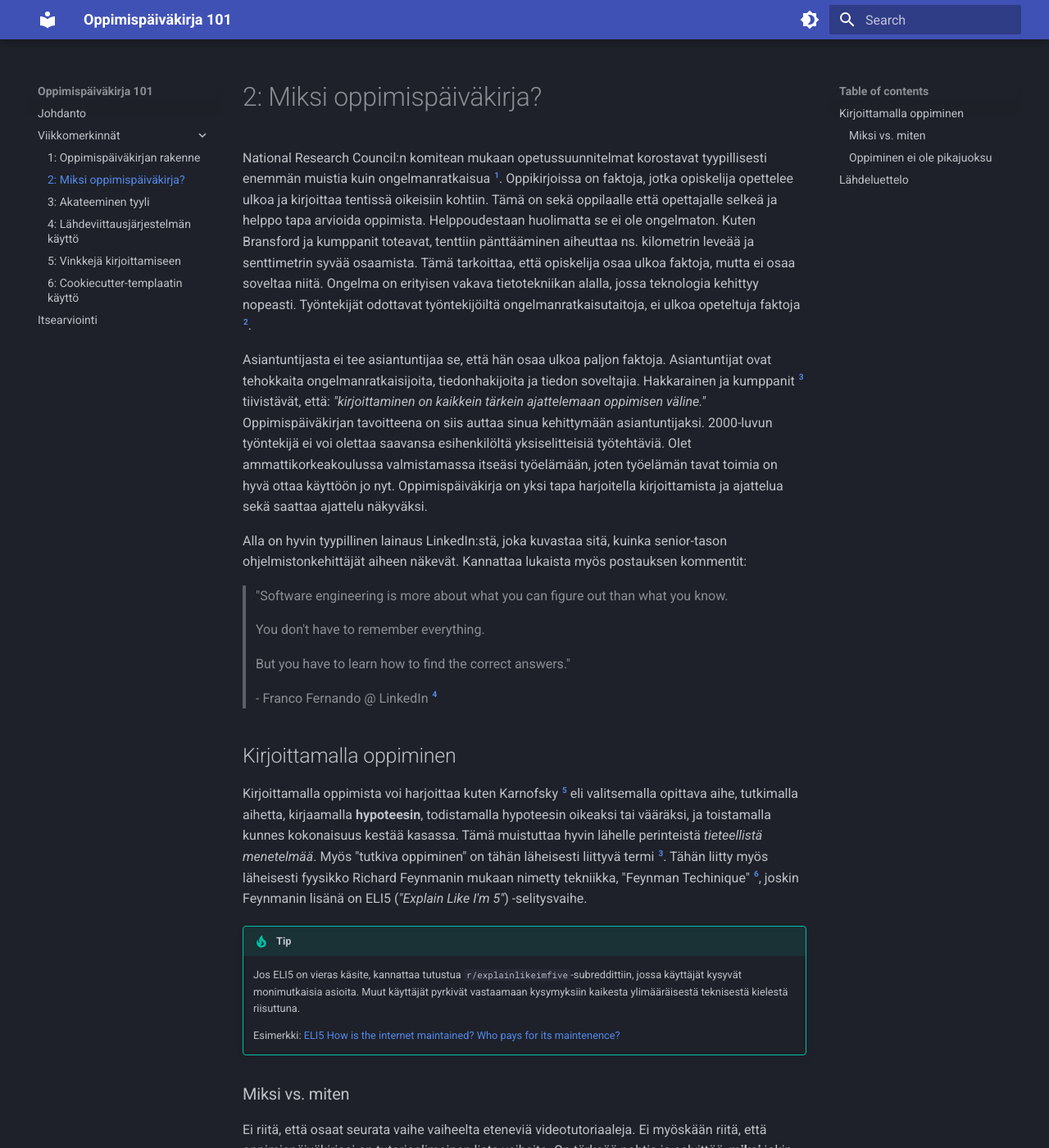
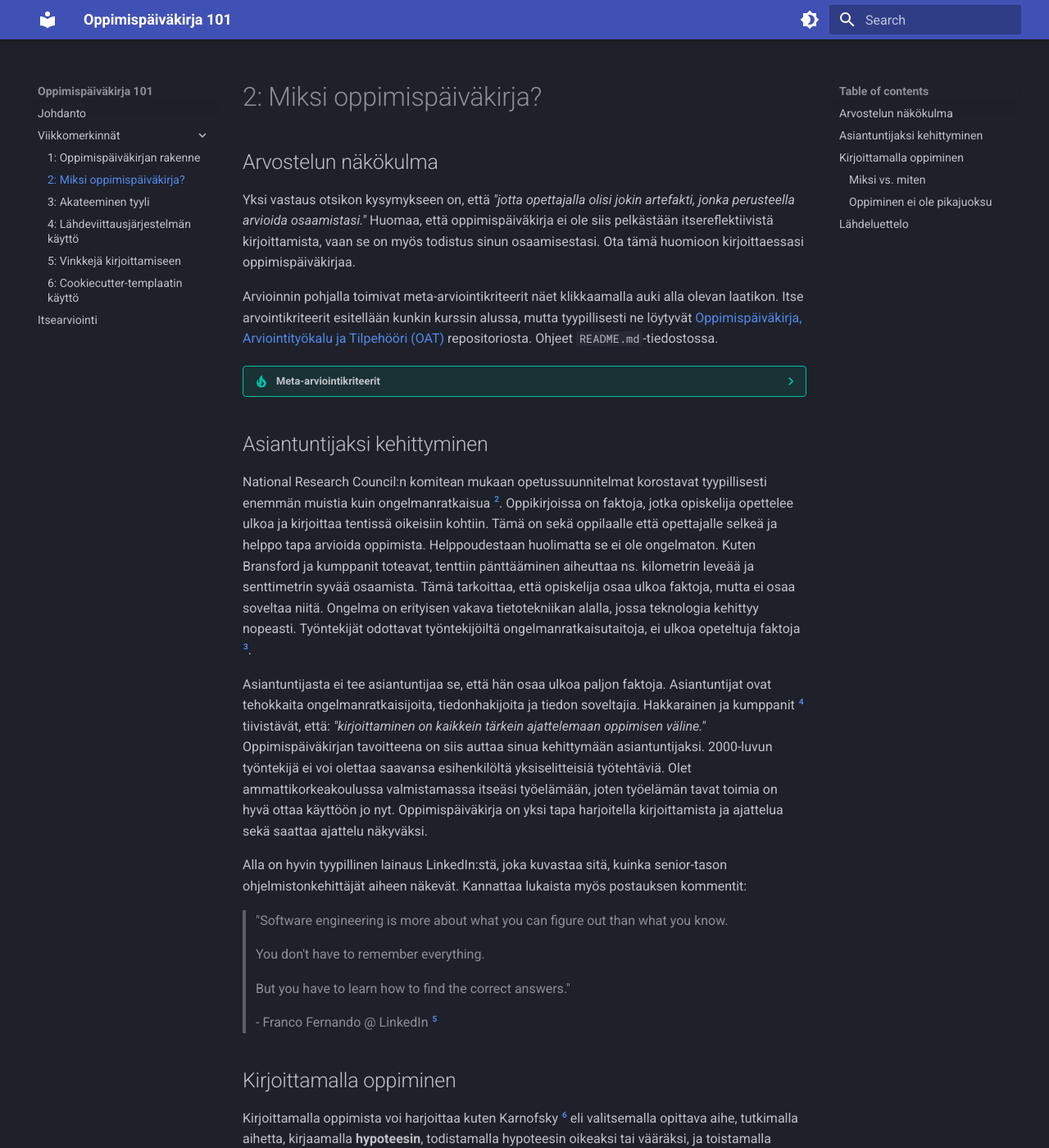
Before and after one commit to sourander/oat, an MkDocs documentation site: the page built from docs/weeks/02_miksi.md, in a window 1280 px wide and 1400 px high. Shown: the whole window at 82% size. Built offline with MkDocs 1.6.1 and Material for MkDocs 9.7.7, drawn with Linux system fonts in a browser that asks for light colours; some of the changed text lies outside the part shown.

Commit message:
Grading and referencing fine-tuned.

```diff
--- a/docs/weeks/02_miksi.md
+++ b/docs/weeks/02_miksi.md
@@ -1,4 +1,38 @@
 # 2: Miksi oppimispäiväkirja?
+
+## Arvostelun näkökulma
+
+Yksi vastaus otsikon kysymykseen on, että *"jotta opettajalla olisi jokin artefakti, jonka perusteella arvioida osaamistasi."* Huomaa, että oppimispäiväkirja ei ole siis pelkästään itsereflektiivistä kirjoittamista, vaan se on myös todistus sinun osaamisestasi. Ota tämä huomioon kirjoittaessasi oppimispäiväkirjaa.
+
+Arvioinnin pohjalla toimivat meta-arviointikriteerit näet klikkaamalla auki alla olevan laatikon. Itse arvointikriteerit esitellään kunkin kurssin alussa, mutta tyypillisesti ne löytyvät [Oppimispäiväkirja, Arviointityökalu ja Tilpehööri (OAT)](https://github.com/sourander/oat/) repositoriosta. Ohjeet `README.md`-tiedostossa.
+
+??? tip "Meta-arviointikriteerit"
+
+    Alla on meta-arvointikriteerit, jotka löytyvät [Pedagoginen toimintamalli 2022 - cKAMK 2.0](https://www.theseus.fi/handle/10024/508415) julkaisusta [^c3add6]. Nämä kriteerit toimivat oppimispäiväkirjan arviointikriteereiden perustana. Jos haluat nähdä muiden kuin kiitettävien arvosanojen kriteerit, lue alkuperäinen julkaisu.
+
+    **Kiitettävä (5)**
+
+    Opiskelija osaa suhteessa osaamistavoitteisiin:
+
+    **Tiedot**:
+
+    * käyttää asiantuntevasti ja laaja-alaisesti ammattialansa käsitteitä sekä yhdistää niitä
+    kokonaisuuksiksi.
+
+    **Taidot**:
+
+    * analysoida, vertailla, yhdistellä ja valita tietoa sekä esittää vaihtoehtoisia toimintatapoja
+    * analysoida, reflektoida ja arvioida kriittisesti omaa osaamistaan ja ammattialansa toimintatapoja hankkimansa tiedon avulla
+    * toimia itsenäisesti, vastuullisesti, aloitteellisesti ja joustavasti kulloisessakin oppimis- ja toimintaympäristössä
+    * valita ja arvioida kriittisesti ammattialansa tekniikoita ja malleja sekä käyttää niitä toiminnassaan.
+
+    **Asenteet**:
+
+    * toimia asiakaslähtöisesti, tavoitteellisesti ja työelämää kehittävästi
+    * toimia ryhmän jäsenenä edistäen ja kehittäen ryhmän toimintaa
+    * soveltaa kriittisesti ammattieettisiä periaatteita toiminnassaan.
+
+## Asiantuntijaksi kehittyminen
 
 National Research Council:n komitean mukaan opetussuunnitelmat korostavat tyypillisesti enemmän muistia kuin ongelmanratkaisua [^a029a4]. Oppikirjoissa on faktoja, jotka opiskelija opettelee ulkoa ja kirjoittaa tentissä oikeisiin kohtiin. Tämä on sekä oppilaalle että opettajalle selkeä ja helppo tapa arvioida oppimista. Helppoudestaan huolimatta se ei ole ongelmaton. Kuten Bransford ja kumppanit toteavat, tenttiin pänttääminen aiheuttaa ns. kilometrin leveää ja senttimetrin syvää osaamista. Tämä tarkoittaa, että opiskelija osaa ulkoa faktoja, mutta ei osaa soveltaa niitä. Ongelma on erityisen vakava tietotekniikan alalla, jossa teknologia kehittyy nopeasti. Työntekijät odottavat työntekijöiltä ongelmanratkaisutaitoja, ei ulkoa opeteltuja faktoja [^e883b6].
 
@@ -85,6 +119,7 @@ Aivan kuten pyöräilyä opetellessa apupyörät ovat apuväline, tai laskettelu
 
 ## Lähdeluettelo
 
+[^c3add6]: Oikarinen, A. *Arviointikriteerit osaamisen arvioinnissa*. 2022. Julkaistu teoksessa *Pedagoginen toimintamalli 2022 - cKAMK 2.0* (toim. Dahl, P., Rajander, T. & Saari, M). https://www.theseus.fi/handle/10024/508415
 [^a029a4]: Bransford, J. D., Brown, A. & Cocking, R. *Miten opimme: Aivot, mieli, kokemus ja koulu* (A. Penttilä, suom.). Helsinki: WSOY. 2004.
 [^e883b6]: Myllymäki, M., Laine, S. & Hakala, I. *ICT-alan rekrytointiselvitys Keski-Pohjanmaalla*. 2023. https://cinetcampus.fi/site/assets/files/2246/ict-rekry_raportti.pdf
 [^40c08c]: Hakkarainen, K., Lonka, K. & Lipponen, L. *Tutkiva oppiminen: Järki, tunteet ja kulttuuri oppimisen sytyttäjinä*. Helsinki: WSOY. 2004.
```
Also changed, not shown: docs/itsearviointi.md (+9 -3 lines), docs/weeks/04_lahdeviittaukset.md (+3 -0 lines), 1 other file.
